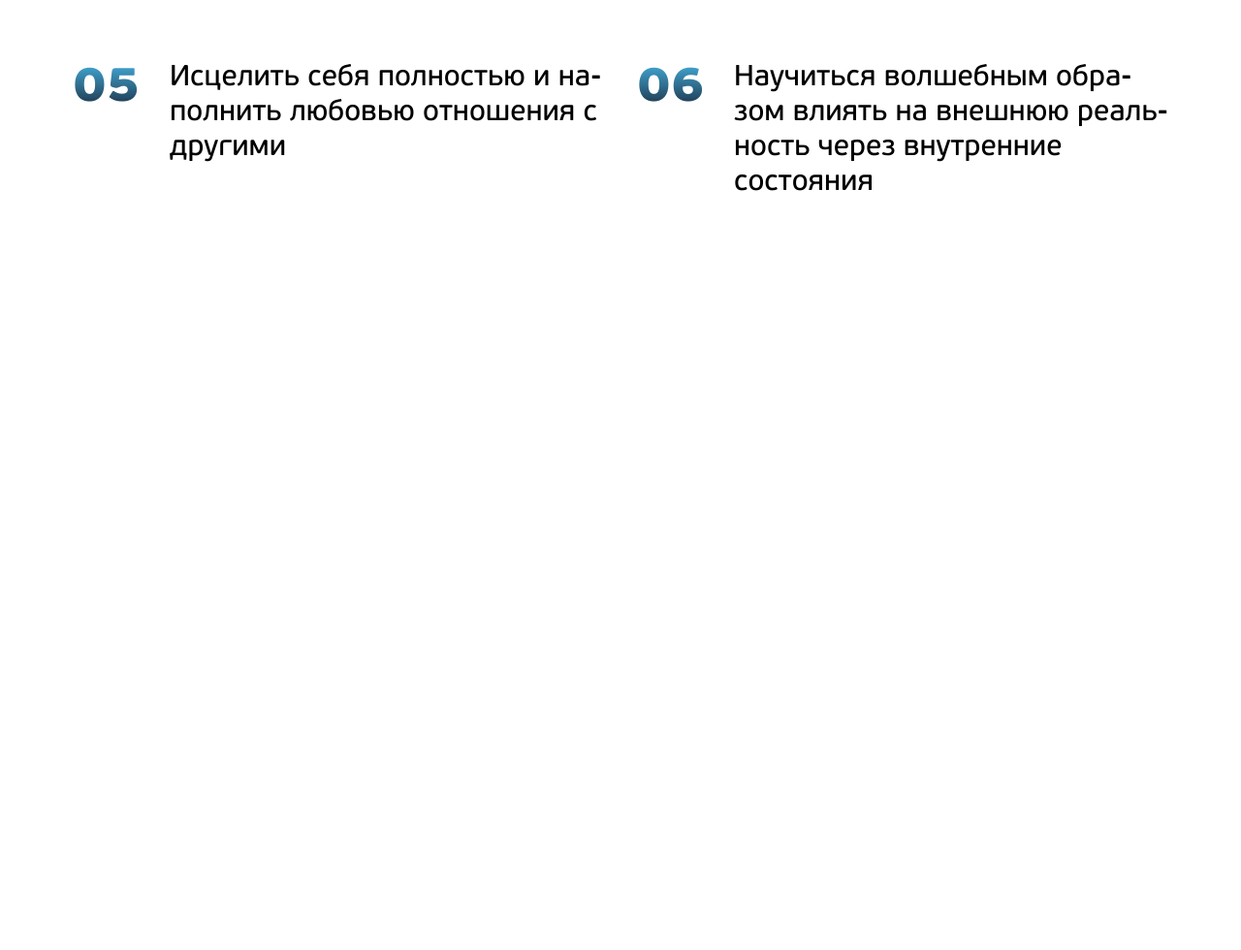
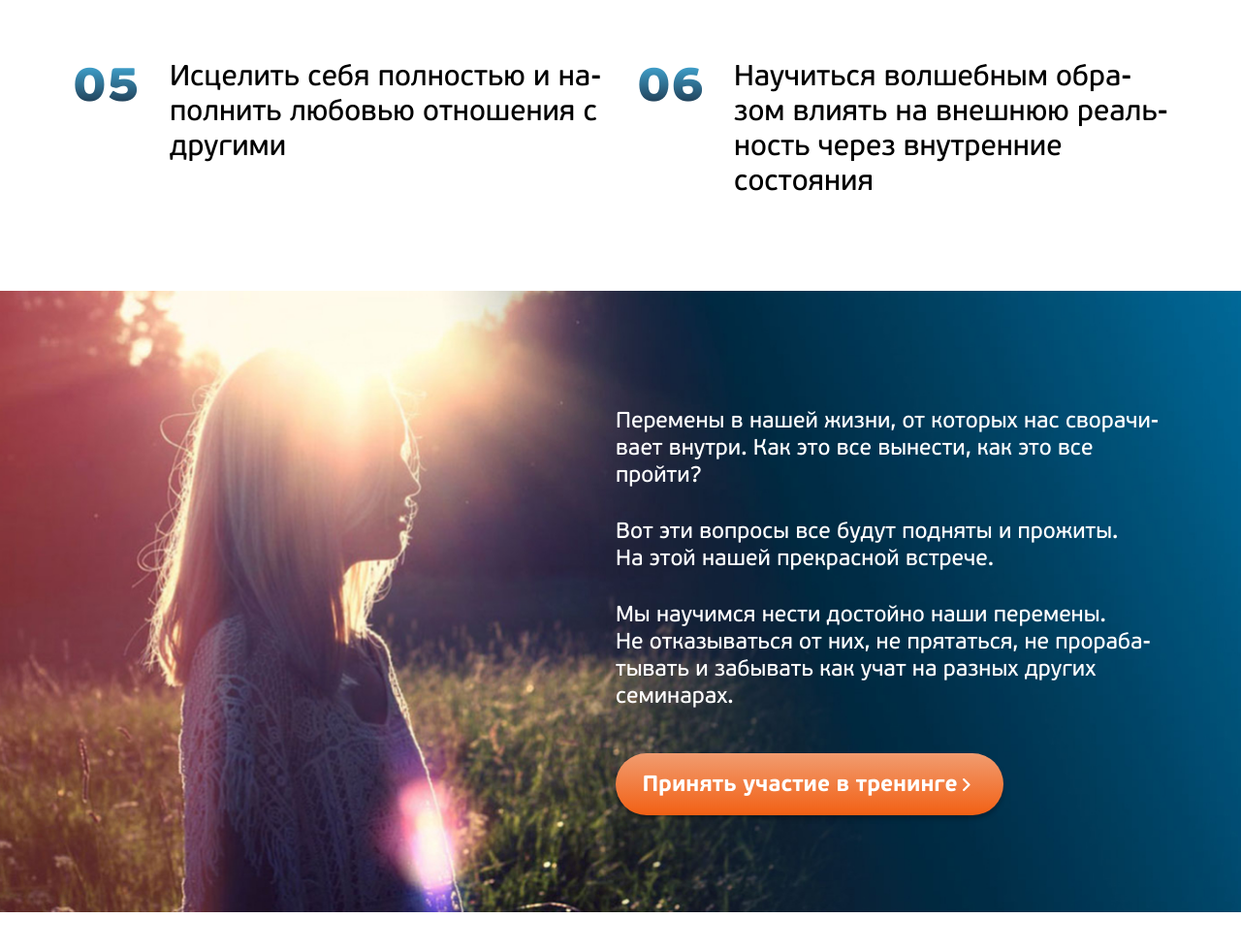
Before and after one commit to felon91/narnia, a website: page index.html in a window 1280 px wide. Shown: the part 4139-5119 px from the top of the page at 97% size. Before the commit the page ends 4439 px from the top, so only its background shows below. Drawn offline with nearby package versions, Linux system fonts and the light colour scheme; files that its build step writes are made by us from their sources.

Commit message:
whom is finish

```diff
--- a/index.html
+++ b/index.html
@@ -149,6 +149,17 @@
 			</ul>
 		</div>
 	</section>
+	<section class="gist">
+		<h2 class="gist__title">О встрече</h2>
+		<div class="wrap gist__wrap">
+			<div class="gist__text">
+				<p>Перемены в нашей жизни, от которых нас сворачивает внутри. Как это все вынести, как это все пройти?</p>
+				<p>Вот эти вопросы все будут подняты и прожиты.<br> На этой нашей прекрасной встрече.</p>
+				<p>Мы научимся нести достойно наши перемены.<br> Не отказываться от них, не прятаться, не прорабатывать и забывать как учат на разных других семинарах.</p>
+				<button type="button"><span>Принять участие в тренинге</span></button>
+			</div>
+		</div>
+	</section>
 </div>
 </body>
 </html>
--- /dev/null
+++ b/sass/blocks/gist.scss
@@ -0,0 +1,124 @@
+.gist {
+  background: url('../img/girl.jpg') center top no-repeat, linear-gradient(145.08deg, #1A283B 57.85%, #0392CF 242.54%);
+  background-size: 100%;
+  padding-top: 147px;
+  padding-bottom: 20px;
+
+  .gist__wrap {
+    margin: 30px auto;
+  }
+
+  .gist__text {
+
+    p {
+      color: $white;
+      font-size: 1rem;
+      line-height: 1.25rem;
+      margin: 15px 0;
+    }
+
+    button {
+      background: linear-gradient(180deg, $orangefirst 0%, $orangelast 100%);
+      box-shadow: 0 4px 4px rgba(0, 0, 0, 0.25);
+      border-radius: 25px;
+      appearance: none;
+      border: none;
+      width: 100%;
+      cursor: pointer;
+      display: block;
+      color: $white;
+      font-size: 1rem;
+      line-height: 1.375rem;
+      padding: 14px 0;
+      font-family: pf_beausans_probold;
+      margin: 30px 0 20px;
+
+      span {
+        background: url('../img/arrow-right.svg') no-repeat;
+        background-position: 98% center;
+        transition-duration: 500ms;
+        transition-property: background-position;
+        padding-right: 20px;
+      }
+
+      &:hover {
+        background: linear-gradient(180deg, darken($orangefirst, 5%) 0%, darken($orangelast, 5%) 100%);
+
+        span {
+          background-position: 100% center;
+        }
+
+      }
+
+    }
+  }
+
+  .gist__title {
+    font-size: 0;
+  }
+
+}
+
+@media (min-width: 480px) {
+
+  .gist {
+    padding-top: 250px;
+  }
+
+}
+
+@media (min-width: 768px) {
+
+  .gist {
+    background: url('../img/girl-desktop.jpg') left center no-repeat;
+    background-size: cover;
+    padding-top: 90px;
+    padding-bottom: 80px;
+
+    .gist__wrap {
+      margin: 0 auto;
+    }
+
+    .gist__text {
+      max-width: 420px;
+      margin-left: auto;
+
+      button {
+        max-width: 400px;
+      }
+
+    }
+
+  }
+
+}
+
+@media (min-width: 980px) {
+
+  .gist {
+    margin: 60px 0 100px;
+
+    .gist__wrap {}
+
+    .gist__text {
+      max-width: 570px;
+
+      p {
+        font-size: 1.4375rem;
+        line-height: 1.75rem;
+        margin: 30px 0;
+      }
+
+      button {
+        font-size: 1.4375rem;
+        line-height: 1.75rem;
+        padding: 18px 0;
+        border-radius: 35px;
+        margin: 45px 0 20px 0;
+      }
+
+    }
+
+  }
+
+}
--- a/sass/style.scss
+++ b/sass/style.scss
@@ -19,3 +19,4 @@
 @import "blocks/trainer";
 @import "blocks/video";
 @import "blocks/whom";
+@import "blocks/gist";
```
Also changed, not shown: img/girl-desktop.jpg (added), img/girl.jpg (added).
